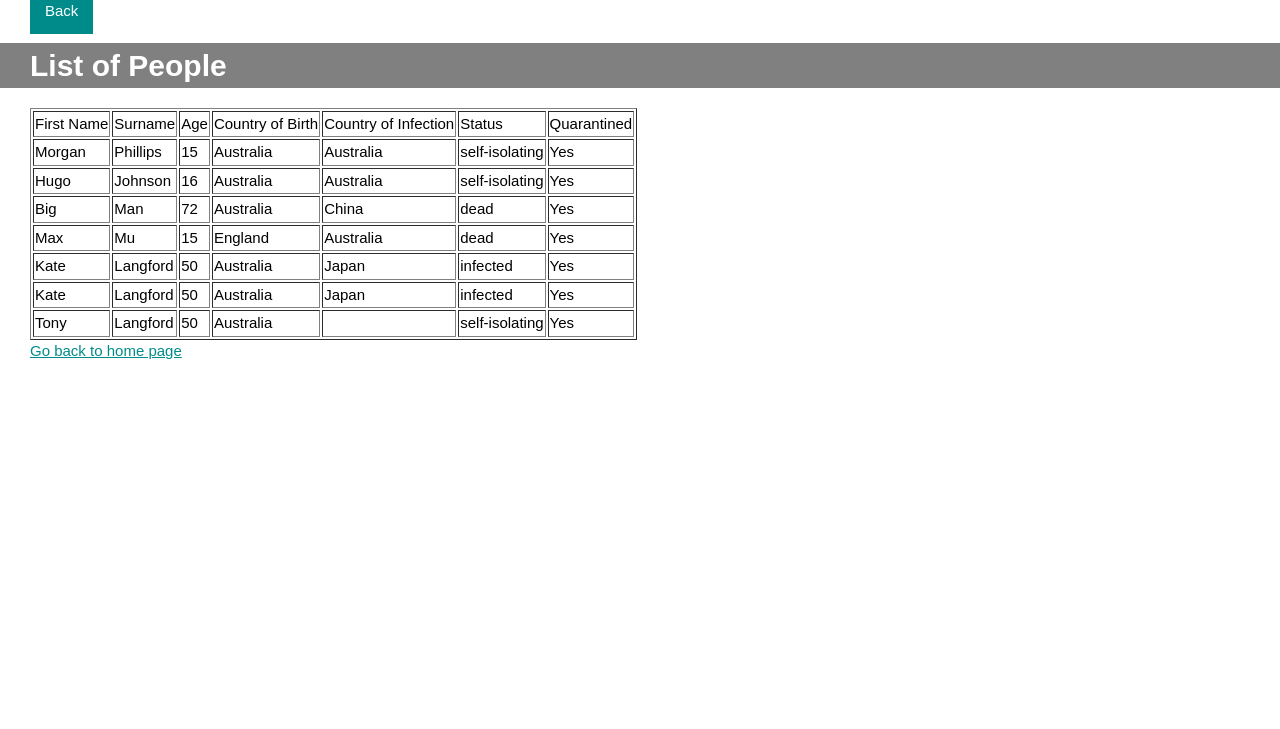
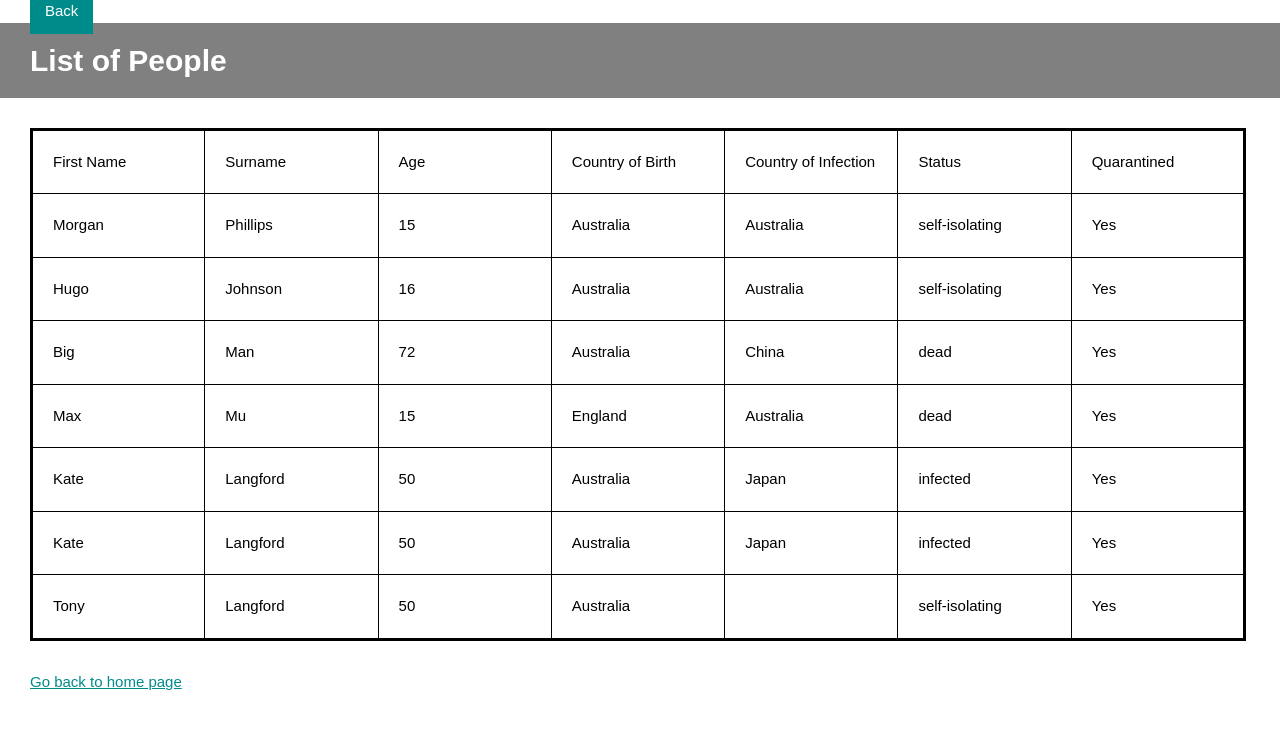
Before and after one commit to scorpiontornado/Corona-Virus-Website, a Flask app: page /list in a window 1280 px wide. Shown: the top 729 px of the page. Run offline with Flask 2, Linux system fonts and the light colour scheme; data comes from the database, SQL or seed files in the repository.

Commit message:
Changes to the css. I might try converting px into % later

```diff
--- a/static/css/main.css
+++ b/static/css/main.css
@@ -1,23 +1,26 @@
 /* from https://www.w3schools.com/w3css/4/w3.css and https://www.w3schools.com/cssref/css_websafe_fonts.asp */
 /* note: fullscreen tab on my macbook air: 10px = 3mm */
-html, body {
-  font-family:Arial, Helvetica, sans-serif;
-  font-size:15px;
-  line-height:1.5;
-  margin:0px;
-  padding:0px;
-  }
+html,
+body {
+  font-family: Arial, Helvetica, sans-serif;
+  font-size: 15px;
+  line-height: 1.5;
+  margin: 0px;
+  padding: 0px;
+}
 
 * {
-  margin-left: 30px
+  margin-left: 30px;
 }
 
 h1 {
   background-color: grey;
   color: white;
   width: 100%;
-  margin-left: 0px;
+  margin: 0px;
   padding-left: 30px;
+  padding-top: 15px;
+  padding-bottom: 15px;
 }
 
 a {
@@ -33,3 +36,57 @@ a {
   text-decoration: none;
   text-align: center;
 }
+
+table {
+  margin: 30px;
+  border-color: black;
+}
+
+h2 *,
+form * {
+  margin: 0px;
+}
+
+/* table -- https://developer.mozilla.org/en-US/docs/Learn/CSS/Building_blocks/Styling_tables */
+
+/* spacing */
+
+table {
+  table-layout: fixed;
+  width: 95%;
+  border-collapse: collapse;
+  border: 3px solid black;
+}
+
+thead th:nth-child(1) {
+  width: 10%;
+}
+
+thead th:nth-child(2) {
+  width: 10%;
+}
+
+thead th:nth-child(3) {
+  width: 10%;
+}
+
+thead th:nth-child(4) {
+  width: 20%;
+}
+
+thead th:nth-child(5) {
+  width: 20%;
+}
+
+thead th:nth-child(6) {
+  width: 10%;
+}
+
+thead th:nth-child(7) {
+  width: 10%;
+}
+
+th,
+td {
+  padding: 20px;
+}
--- a/templates/layout.html
+++ b/templates/layout.html
@@ -1,16 +1,20 @@
-<!doctype html>
+<!DOCTYPE html>
 <html>
   <head>
-    <title> {% block title %} {{ heading }} - Corona Virus Website {% endblock %} </title>
-    <link rel="stylesheet" href="{{ url_for('static', filename='css/main.css') }}">
+    <title>
+      {% block title %} {{ heading }} - Corona Virus Website {% endblock %}
+    </title>
+    <link
+      rel="stylesheet"
+      href="{{ url_for('static', filename='css/main.css') }}"
+    />
   </head>
   <body>
-    {% block content %}
-      {% if current != "/" %}
-        <a href = "{{ last }}" class = "back">Back</a>
-      {% endif %}
+    {% block content %} {% if current != "/" %}
+    <a href="{{ last }}" class="back">Back</a>
+    {% endif %}
 
-      <h1>{{ heading }}</h1>
+    <h1>{{ heading }}</h1>
     {% endblock %}
   </body>
 </html>
```
